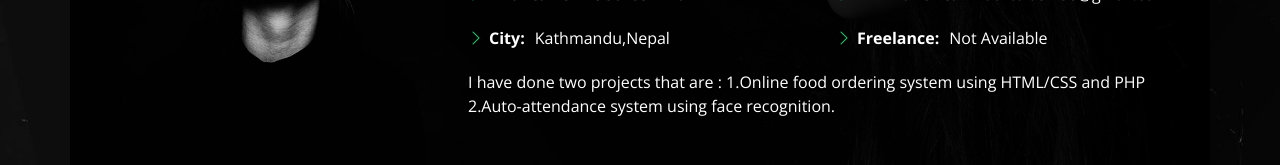
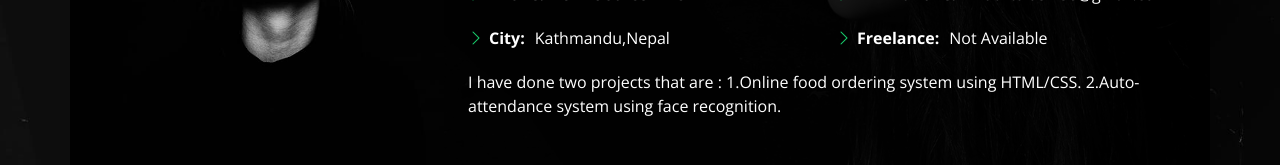
Before and after one commit to khatritulashi/khatritulashi.github.io, a plain HTML site: page index.html in a window 1280 px wide. Both pictures are taken after a click on the link "About". Shown: the part 422-587 px from the top of the page. Drawn offline with nearby package versions, Linux system fonts and the light colour scheme.

Commit message:
edit: changed projects

```diff
--- a/index.html
+++ b/index.html
@@ -108,9 +108,7 @@
             </div>
           </div>
           <p>
-          I have done two projects that are :
-                                      1.Online food ordering system using HTML/CSS and PHP
-                                      2.Auto-attendance system using face recognition.
+          I have done two projects that are : 1.Online food ordering system using HTML/CSS. 2.Auto-attendance system using face recognition.
           </p>
         </div>
       </div>
```
